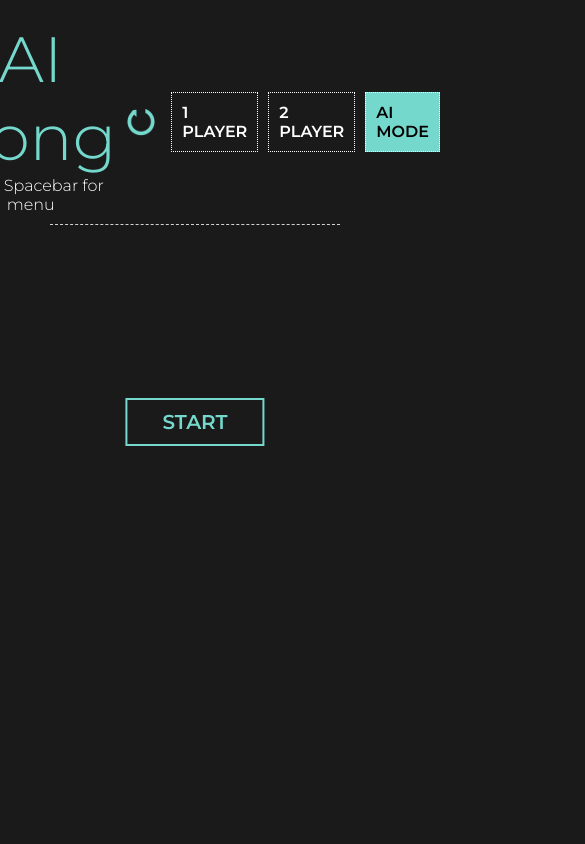
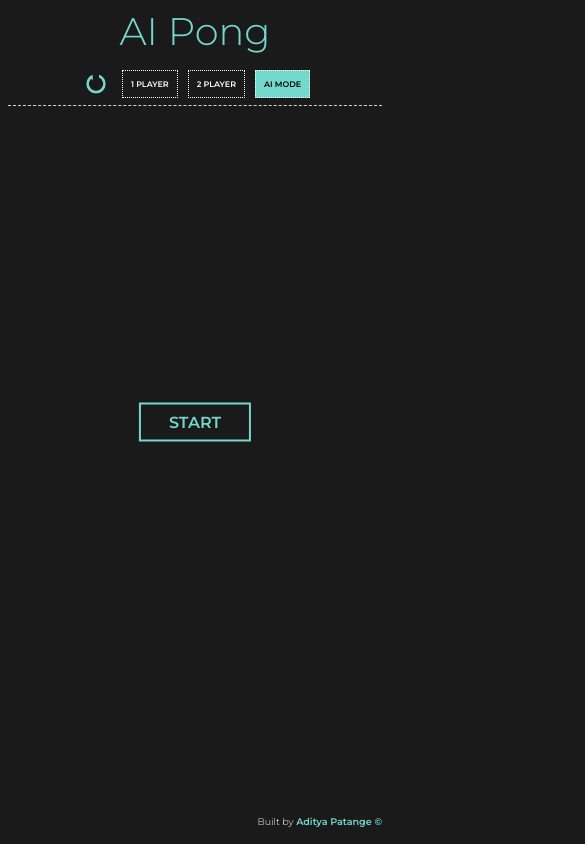
Before and after one commit to AdiPat/ai_pong, a website built with webpack: page dist/index.html in a window 390 px wide. Shown: the top 844 px of the page, 585 px wide, since content can reach past the window. Built offline with nearby package versions, Linux system fonts and the light colour scheme.

Commit message:
Add support for smaller displays

```diff
--- a/src/js/game/Game.js
+++ b/src/js/game/Game.js
@@ -37,8 +37,8 @@ export default class Game {
         const boardDim = CONFIGS.dimensions.board;
         const ballDim = CONFIGS.dimensions.ball;
         const colors = CONFIGS.colors;
-        const ballLoc = CONFIGS.locs.ball;
-        const locs = CONFIGS.locs;
+        let ballLoc = CONFIGS.locs.ball;
+        let locs = CONFIGS.locs;
 
         const baseSpeed = this.base_speed;
         const [minF, maxF] = [this.minFactor, this.maxFactor]
@@ -49,6 +49,14 @@ export default class Game {
             x: baseSpeed * 2,
             y: baseSpeed * 2
         };
+
+        // set ball and paddle locations dynamically
+        ballLoc.x = boardDim.width/2;
+        ballLoc.y = boardDim.height/2;
+        locs.p0.x = 0 + pDim.width;
+        locs.p0.y = ballLoc.y;
+        locs.p1.x = boardDim.width - pDim.width;
+        locs.p1.y = locs.p0.y;
 
         const pSpeed = CONFIGS.speed['paddle-max'];
         let b = new Ball(ballLoc.x, ballLoc.y, ballDim.radius, ballSpeed.x, ballSpeed.y, colors.ball, this.canvasCtx);
@@ -64,13 +72,14 @@ export default class Game {
 
     debug() {
         // to see shadow ball in action
-        this.objects['ball_shadow'].color = 'cyan';
+        //this.objects['ball_shadow'].color = 'cyan';
+        console.log(this.canvasCtx.canvas.height, this.canvasCtx.canvas.width);
     }
     /**
      * Updates all objects
      */
     update() {
-        //this.debug();
+        this.debug();
         Object.keys(this.objects).forEach((k) => {
             let curObj = this.objects[k];
             curObj.move();
--- a/src/js/index.js
+++ b/src/js/index.js
@@ -5,18 +5,62 @@ import setupUI from './game/listeners';
 import Player from './game/Player';
 
 
-const GAME_CONFIG = require('./game/pong-conf.json')
+let GAME_CONFIG = require('./game/pong-conf.json')
+
+
+const breakpoints = {
+    large: 1024,
+    medium: 864,
+    msmall: 768,
+    small: 560
+};
+
+/**
+ * Adapts to device screen size
+ */
+function adaptCanvas(canvas) {
+    const canvas_sizes = {
+        large: [480, 800],
+        medium: [480, 640],
+        msmall: [480, window.innerWidth-16],
+        small: [320, window.innerWidth-16]
+    };
+
+    const w = window.innerWidth;
+    const h = window.innerHeight;
+
+    canvas.width = GAME_CONFIG.dimensions.board.width;
+    canvas.height = GAME_CONFIG.dimensions.board.height;
+
+    if(w < breakpoints.medium) {
+        canvas.height = canvas_sizes.medium[0];
+        canvas.width = canvas_sizes.medium[1];
+    }
+
+    if(w < breakpoints.msmall) {
+        canvas.height = canvas_sizes.msmall[0];
+        canvas.width = canvas_sizes.msmall[1];
+    }
+
+    if(w < breakpoints.small) {
+        canvas.height = canvas_sizes.small[0];
+        canvas.width = canvas_sizes.small[1];
+    }
+    return canvas;
+}
+
 
 /**
  * Initializes canvas
  */
 function getCanvasContext() {
-    const CANVAS_WIDTH = GAME_CONFIG.dimensions.board.width;
-    const CANVAS_HEIGHT = GAME_CONFIG.dimensions.board.height;
     var canvas = document.querySelector('#canvas');
+    canvas = adaptCanvas(canvas);
+    // alter configs if needed
+    GAME_CONFIG.dimensions.board.width = canvas.width;
+    GAME_CONFIG.dimensions.board.height = canvas.height;
+    console.log(canvas.width, canvas.height);
     let ctx = canvas.getContext('2d');
-    canvas.width = CANVAS_WIDTH;
-    canvas.height = CANVAS_HEIGHT;
     return ctx;
 }
 
--- a/src/sass/main.scss
+++ b/src/sass/main.scss
@@ -15,6 +15,10 @@ $color-bg: lighten(black, 10%);
 html {
     font-size: 62.5%;
     font-family: 'Montserrat', sans-serif;
+
+    @media only screen and (max-width: $bp-medium) {
+        font-size: 50%;
+    }
 }
 
 body {
@@ -24,6 +28,10 @@ body {
     display: flex;
     flex-direction: column;
     padding: 2rem 5rem 2rem 5rem;
+
+    @media only screen and (max-width: $bp-msmall) {
+        padding: 1rem;
+    }
 }
 
 #gameArea {
@@ -32,6 +40,11 @@ body {
   height: 100%;
   width: 100%;
   margin: 2rem;
+
+  @media only screen and (max-width: $bp-msmall) {
+      margin: 0;
+      padding: 1rem;
+  }
 }
 
 .configs {
@@ -53,6 +66,10 @@ body {
         font-weight: 600;
         transition: all 0.7s;
 
+        @media only screen and (max-width: $bp-msmall) {
+            font-size: 1rem;
+        }
+
         &:hover {
             background-color: $color-primary;
             color: black;
@@ -72,6 +89,10 @@ body {
     justify-content: center;
     align-items: center;
     border-bottom: 1px dashed lightgrey;
+
+    @media only screen and (max-width: $bp-small) {
+        flex-direction: column;
+    }
 }
 
 h1 {
@@ -83,6 +104,10 @@ h1 {
     font-weight: 300;
     text-align: center;
     flex: 1;
+
+    @media only screen and (max-width: $bp-msmall) {
+        font-size: 4.8rem;
+    }
 }
 
 .sub {
@@ -90,6 +115,10 @@ h1 {
     font-size: 1.6rem;
     color: white;
     margin: 0;
+
+    @media only screen and (max-width: $bp-medium) {
+        display: none;
+    }
 }
 
 .btn-start {
@@ -134,20 +163,41 @@ h1 {
     display: block;
     //border-top: 1px solid $color-primary;
     z-index: 100;
+
+    @media only screen and (max-width: $bp-medium) {
+        //margin: 0;
+    }
 }
 
 footer {
+    a {
         font-size: 1.6rem;
         color: white;
         font-weight: 300;
-    position: absolute;
+        position: fixed;
+        z-index: 500;
         right: 3rem;
         bottom: 3rem;
         line-height: 1.7;
+        text-decoration: none;
+        transition: border-bottom 1s;
+        border-bottom: 1px solid transparent;
+
+        strong {
+            color: $color-primary;
+        }
+
+        &:hover {
+            border-bottom: 1px solid $color-primary;
+        }
 
         @media only screen and (max-width: $bp-medium) {
-        display: none;
+            right: 1rem;
+            bottom: 1.6rem;
+            font-size: 1.2rem;
         }
+    }
+
 }
 
 .menu-box {
```
Also changed, not shown: dist/css/style.css, dist/index.html. Lines whose indentation alone changed are shown as unchanged.
